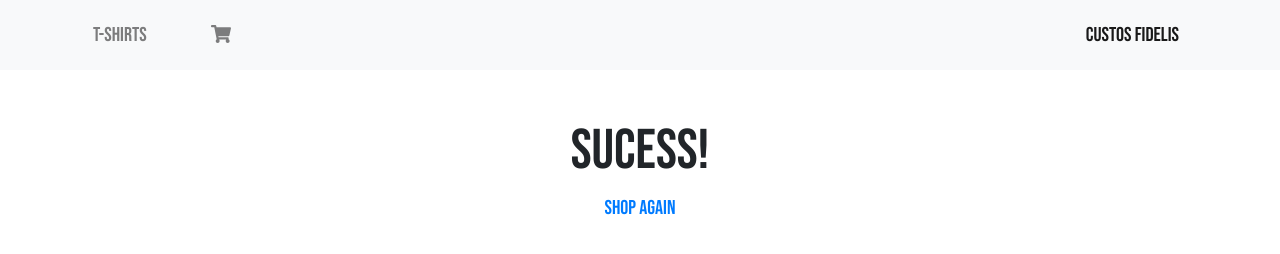
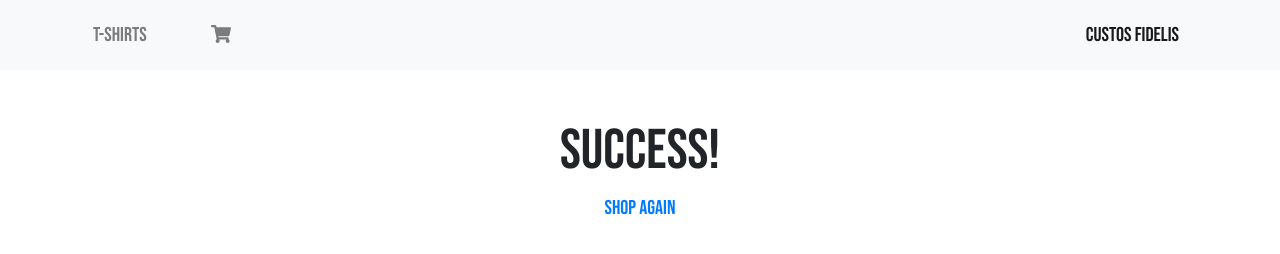
Before and after one commit to tstankovic/gatsby-stripe-tshirt-shop, a Gatsby site: page /page-2 in a window 1280 px wide. Built offline with nearby package versions, Linux system fonts and the light colour scheme; Gatsby itself is replaced by a stand-in of ours.

Commit message:
success-page

```diff
--- a/src/pages/page-2.js
+++ b/src/pages/page-2.js
@@ -15,7 +15,7 @@ class SecondPage extends Component {
       <Layout>
         <SEO title="Payment Success" />
         <div className="container mt-5 text-center">
-          <h1 className="display-4">Sucess!</h1>
+          <h1 className="display-4">Success!</h1>
           <Link to="/products/" className="lead">
             Shop again
           </Link>
```
